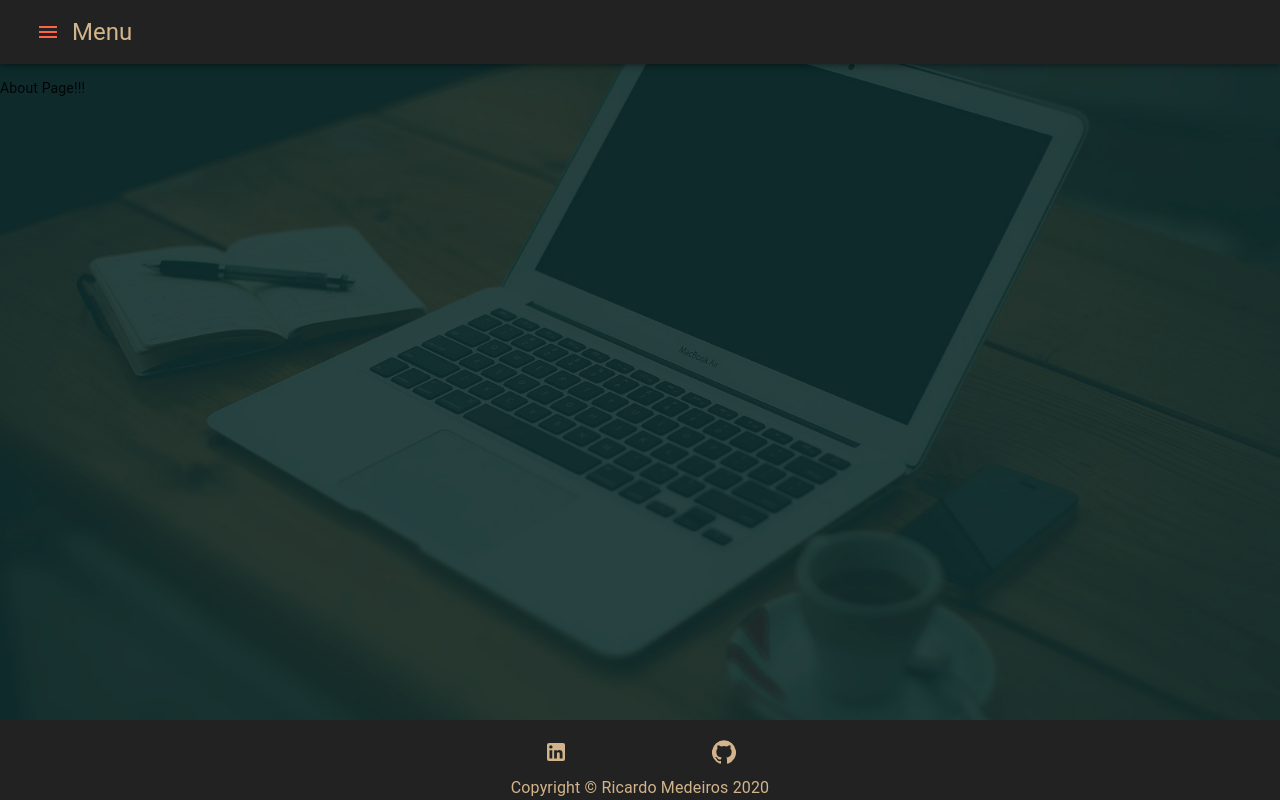
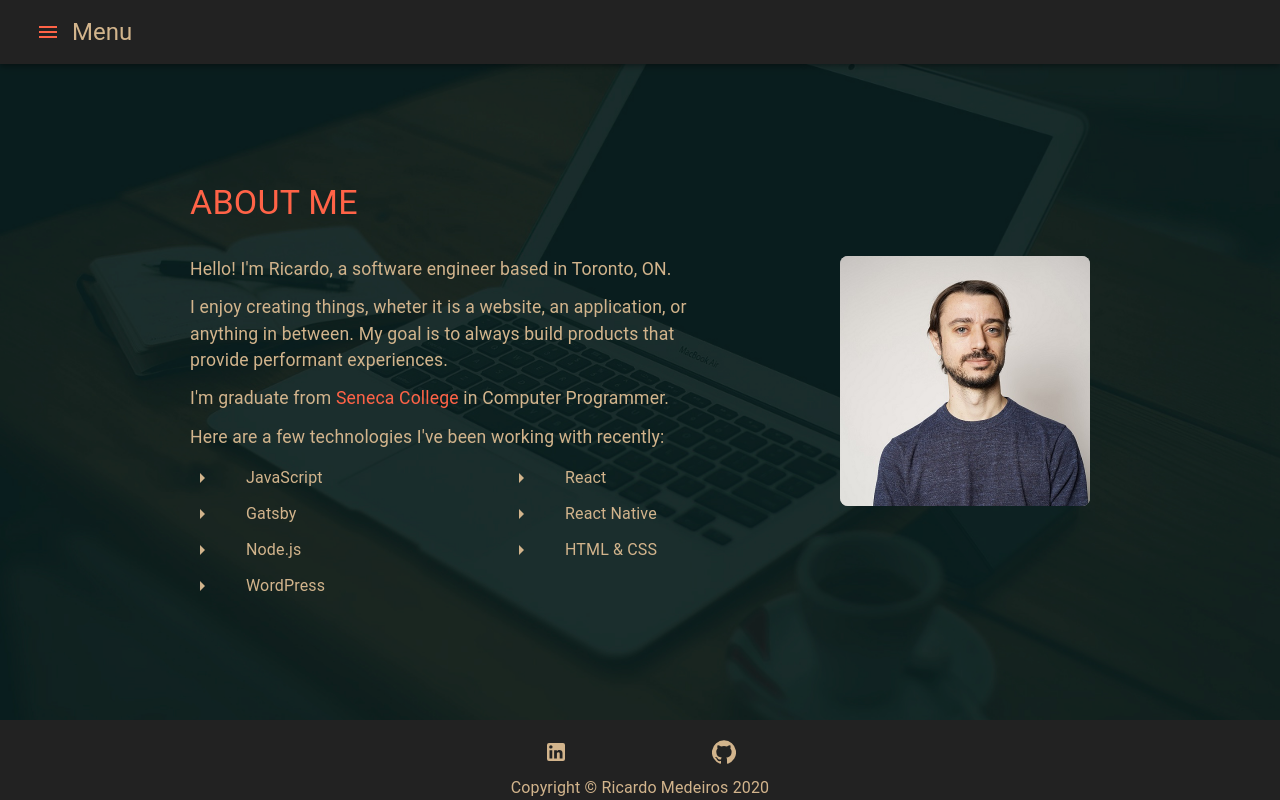
Before and after one commit to MedeirosRicardo/v1, a Gatsby site: page /about in a window 1280 px wide. Built offline with nearby package versions, Linux system fonts and the light colour scheme; Gatsby itself is replaced by a stand-in of ours.

Commit message:
About page - done

```diff
--- a/src/assets/data/resumeData.json
+++ b/src/assets/data/resumeData.json
@@ -85,6 +85,9 @@
         "skillname": "React"
       },
       {
+        "skillname": "Gatsby"
+      },
+      {
         "skillname": "React Native"
       },
       {
--- a/src/pages/about.js
+++ b/src/pages/about.js
@@ -1,11 +1,126 @@
-import React from 'react';
+import React from "react";
+import { makeStyles } from "@material-ui/core/styles";
+import Avatar from "@material-ui/core/Avatar";
+import Box from "@material-ui/core/Box";
+import Grid from "@material-ui/core/Grid";
+import GridList from "@material-ui/core/GridList";
+import ListItem from "@material-ui/core/ListItem";
+import ListItemIcon from "@material-ui/core/ListItemIcon";
+import ListItemText from "@material-ui/core/ListItemText";
+import Typography from "@material-ui/core/Typography";
+import ArrowRightIcon from '@material-ui/icons/ArrowRight';
+import { graphql } from 'gatsby';
 
-const AboutPage = () => {
+import myPhoto from '../assets/images/me.jpg';
+
+const useStyles = makeStyles(() => ({
+  aboutContainer: {
+    justifyContent: "center",
+    alignItems: "center",
+    flexGrow: 1,
+    flexShrink: 0,
+    padding: 32,
+    background: "rgba(0,0,0,0.3)"
+  },
+  innerContainer: {
+    maxWidth: "900px"
+  },
+  heading: {
+    color: "tomato",
+    padding: "2rem 0",
+    textTransform: "uppercase"
+  },
+  image: {
+    width: 250,
+    height: 250,
+    borderRadius: "8px",
+  },
+  img: {
+    margin: "auto",
+    display: "block",
+    maxWidth: "100%",
+    maxHeight: "100%",
+  },
+  text: {
+    color: "tan",
+    maxWidth: "500px",
+    paddingBottom: "12px",
+    marginRight: "12px",
+    fontSize: "1.1rem",
+
+    "& a": {
+      textDecoration: "none",
+      color: "tomato",
+    }
+  },
+  skillsContainer: {
+    marginBottom: 32
+  },
+  skillsText: {
+    color: "tan",
+  }
+}));
+
+const AboutPage = ({ data }) => {
+  const classes = useStyles();
+
   return (
-    <React.Fragment>
-      <p>About Page!!!</p>
-    </React.Fragment>
+    <Grid container className={classes.aboutContainer}>
+      <Box className={classes.innerContainer}>
+        <Typography variant="h4" align="left" className={classes.heading}>
+          About Me
+        </Typography>
+        <Grid container>
+          <Grid item sm>
+            <Grid item xs container direction="column" spacing={2}>
+              <Grid item xs className={classes.skillsContainer}>
+                <Typography variant="body1" className={classes.text}>
+                  Hello! I'm Ricardo, a software engineer based in Toronto, ON.
+                </Typography>
+                <Typography variant="body1" className={classes.text}>
+                  I enjoy creating things, wheter it is a website, an application, or anything in between. My goal is
+                  to always build products that provide performant experiences.
+                </Typography>
+                <Typography variant="body1" className={classes.text}>
+                  I'm graduate from{' '}
+                  <a href="https://www.senecacollege.ca/">Seneca College</a>
+                  {' '}in Computer Programmer.
+                </Typography>
+                <Typography variant="body1" className={classes.text}>
+                  Here are a few technologies I've been working with recently:
+                </Typography>
+                <GridList cols={2} cellHeight="auto">
+                  {data.resume.skills.map((skill, i) => (
+                    <ListItem key={`skill-${i}`}>
+                      <ListItemIcon className={classes.skillsText}>
+                        <ArrowRightIcon />
+                      </ListItemIcon>
+                      <ListItemText primary={skill.skillname} className={classes.skillsText} />
+                    </ListItem>
+                  ))}
+                </GridList>
+              </Grid>
+            </Grid>
+          </Grid>
+          <Grid>
+            <Avatar className={classes.image}>
+              <img className={classes.img} alt="complex" src={myPhoto} />
+            </Avatar>
+          </Grid>
+        </Grid>
+      </Box>
+    </Grid>
   );
 }
 
 export default AboutPage;
+
+export const query = graphql`
+  query {
+    resume: resumeDataJson {
+      skills {
+        skillname
+      }
+    }
+  }
+`;
```
Also changed, not shown: src/assets/images/me.jpg (added).
